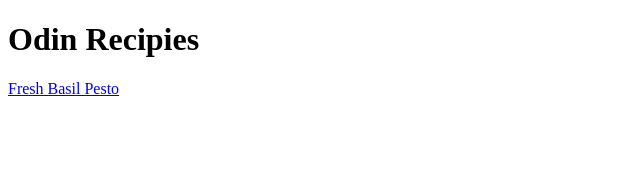
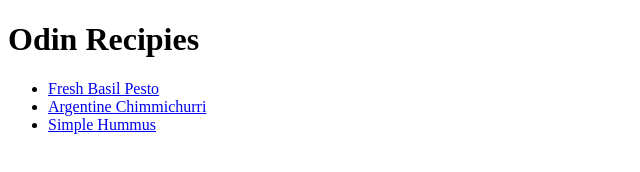
Before and after one commit to jdarby3/the-sauce-site, a plain HTML site: page index.html in a window 1280 px wide. Shown: the whole page, without its empty margins (0-640 px from the left). Drawn offline with Linux system fonts and the light colour scheme.

Commit message:
Added all recipies to home page
Added chimchurri and hummus pages

```diff
--- a/index.html
+++ b/index.html
@@ -6,6 +6,10 @@
     </head>
     <body>
         <h1>Odin Recipies</h1>
-        <a href="recipes/pesto.html">Fresh Basil Pesto</a>
+        <ul>
+            <li><a href="recipes/pesto.html">Fresh Basil Pesto</a></li>
+            <li><a href="recipes/chimi.html">Argentine Chimmichurri</a></li>
+            <li><a href="recipes/hummus.html">Simple Hummus</a></li>
+        </ul>
     </body>
 </html>
```
